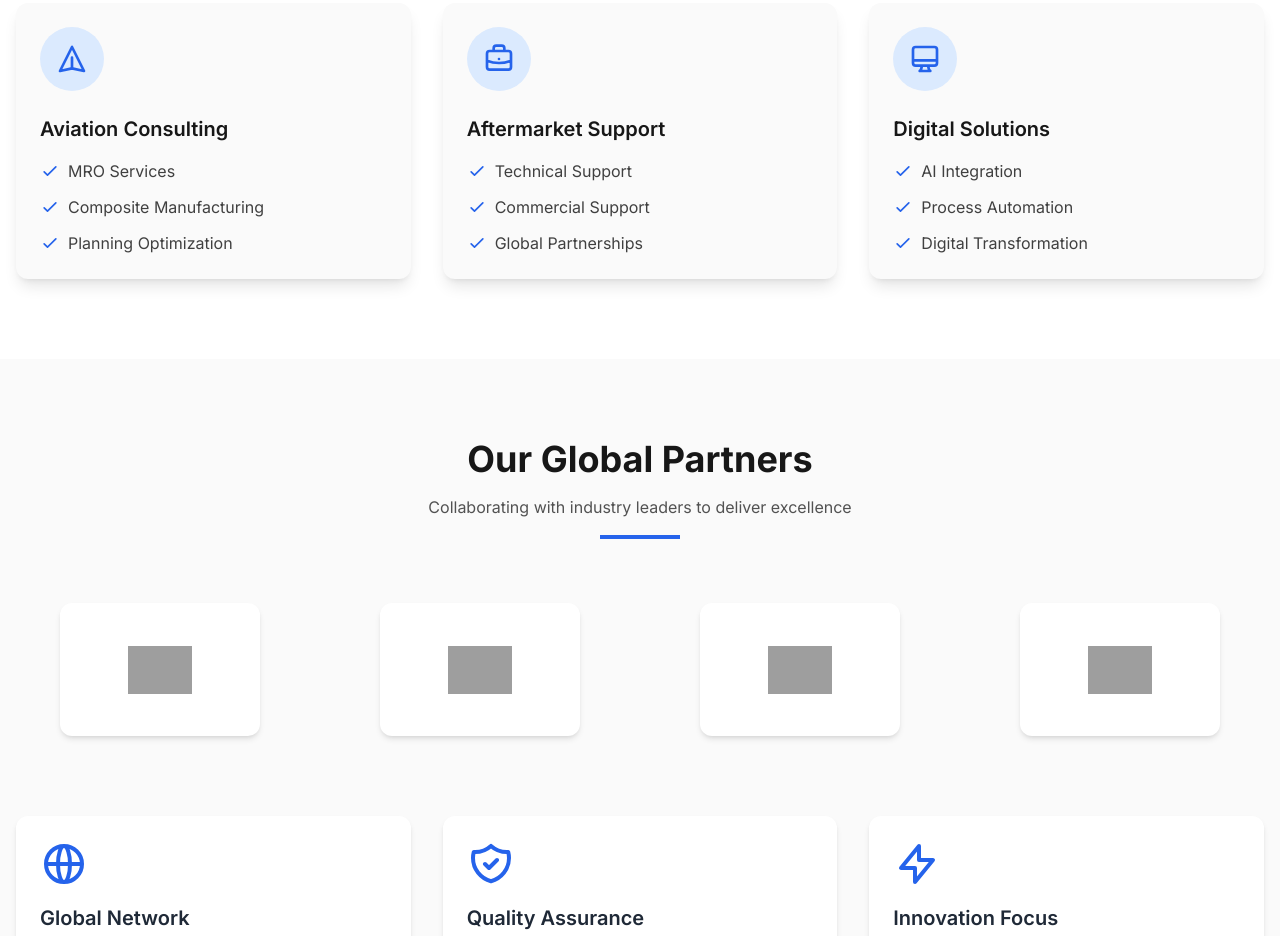
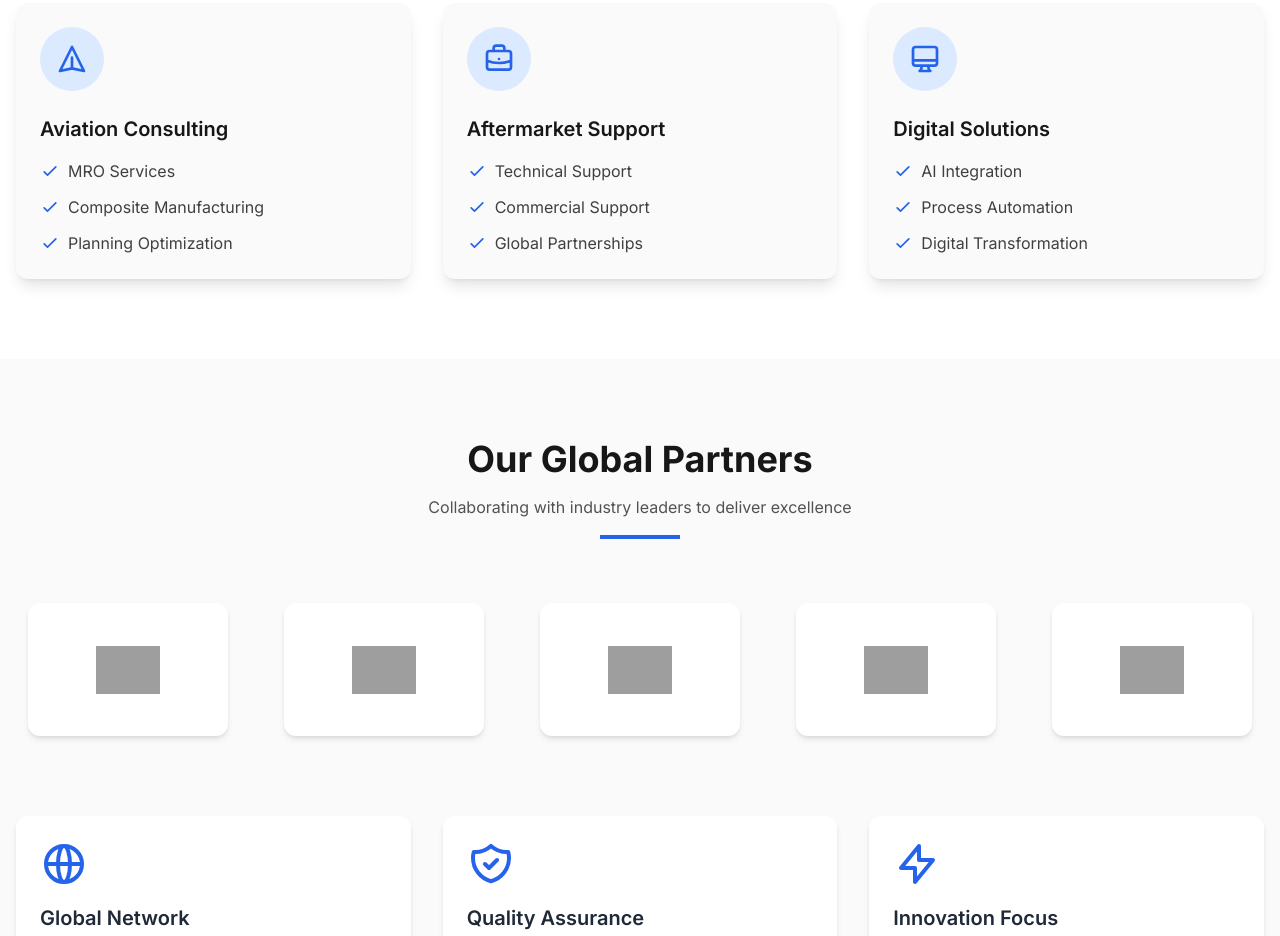
Before and after one commit to acore-co/webpage, a plain HTML site: page index.html in a window 1280 px wide. Shown: the part 1535-2471 px from the top of the page. Drawn offline with nearby package versions, Linux system fonts and the light colour scheme; grey boxes are pictures that could not be loaded.

Commit message:
Update index.html
Added lexX logo

```diff
--- a/index.html
+++ b/index.html
@@ -604,7 +604,7 @@
               <div class="text-neutral-600">Established In</div>
             </div>
             <div class="bg-white p-6 rounded-xl shadow-lg transform hover:scale-105 transition-transform duration-300">
-              <div class="text-4xl font-bold text-blue-600 mb-2">10+</div>
+              <div class="text-4xl font-bold text-blue-600 mb-2">100+</div>
               <div class="text-neutral-600">Global Partners</div>
             </div>
             <div class="bg-white p-6 rounded-xl shadow-lg transform hover:scale-105 transition-transform duration-300">
@@ -740,7 +740,7 @@
       </div>
 
       <!-- Partners Grid -->
-      <div class="grid grid-cols-2 md:grid-cols-3 lg:grid-cols-4 gap-8 items-center justify-items-center" id="el-yfohhdrb">
+      <div class="grid grid-cols-2 md:grid-cols-3 lg:grid-cols-5 gap-8 items-center justify-items-center" id="el-yfohhdrb">
         <!-- Partner placeholders using available images -->
         <div class="bg-white p-6 rounded-xl shadow-md hover:shadow-lg transition-shadow duration-300 w-full max-w-[200px] aspect-[3/2] flex items-center justify-center animate__animated animate__fadeIn" id="el-58p325am">
           <div class="w-full h-full flex items-center justify-center element-highlight" id="el-rbdccq1h">
@@ -765,6 +765,13 @@
   <img src="https://dms.mydukaan.io/original/webp/media/e9ec8c79-0950-4986-b179-2d147a67c262.svg" alt="Factri.Ai Logo" class="w-auto h-12">
 </div>
         </div>
+
+        <div class="bg-white p-6 rounded-xl shadow-md hover:shadow-lg transition-shadow duration-300 w-full max-w-[200px] aspect-[3/2] flex items-center justify-center animate__animated animate__fadeIn" style="animation-delay: 0.4s;" id="el-d05k5js2">
+          <div class="w-full h-full flex items-center justify-center element-highlight" id="el-dmu4ne11">
+  <img src="https://cdn.asp.events/CLIENT_CloserSt_D86EA381_5056_B739_5482D50A1A831DDD/sites/BDWS-2023/media/libraries/exhibitors/ea9daefd-7570-11ef-b52-06bd0f937899-logo.jpg/fit-in/500x9999/filters:no_upscale()" alt="LexX Logo" class="h-12 w-auto object-contain transition-opacity duration-300 opacity-100" loading="lazy">
+</div>
+        </div>
+
       </div>
 
       <!-- Partnership Benefits -->
```
